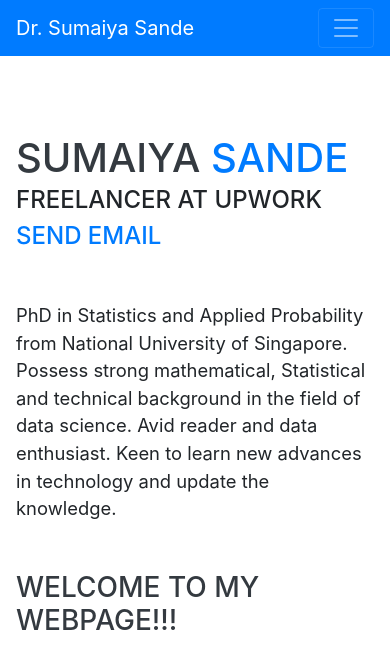
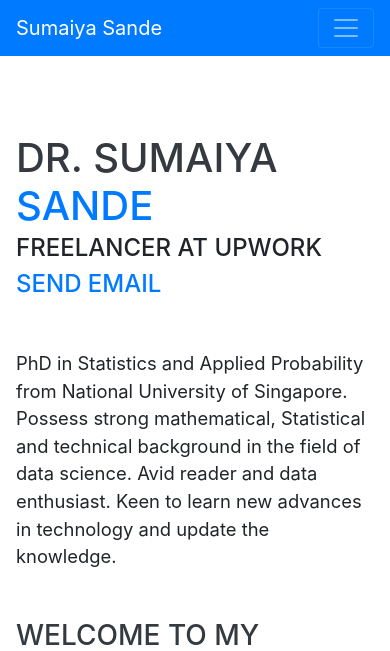
Before and after one commit to sumaiyasande/resume, a website with bundled scripts: page index.html in a window 390 px wide. Shown: the top 651 px of the page. Built offline with nearby package versions, Linux system fonts and the light colour scheme; a web font is replaced by a local one.

Commit message:
Update index.html

```diff
--- a/index.html
+++ b/index.html
@@ -27,7 +27,7 @@
 
   <nav class="navbar navbar-expand-lg navbar-dark bg-primary fixed-top" id="sideNav">
     <a class="navbar-brand js-scroll-trigger" href="#page-top">
-      <span class="d-block d-lg-none"> Dr. Sumaiya Sande</span>
+      <span class="d-block d-lg-none"> Sumaiya Sande</span>
       <span class="d-none d-lg-block">
         <img class="img-fluid img-profile rounded-circle mx-auto mb-2" src="img/profile.png" alt="">
       </span>
@@ -72,7 +72,7 @@
 
     <section class="resume-section p-3 p-lg-5 d-flex align-items-center" id="about">
       <div class="w-100">
-        <h1 class="mb-0">Sumaiya
+        <h1 class="mb-0">Dr. Sumaiya
           <span class="text-primary">Sande</span>
         </h1>
         <div class="subheading mb-5">Freelancer at Upwork
```
